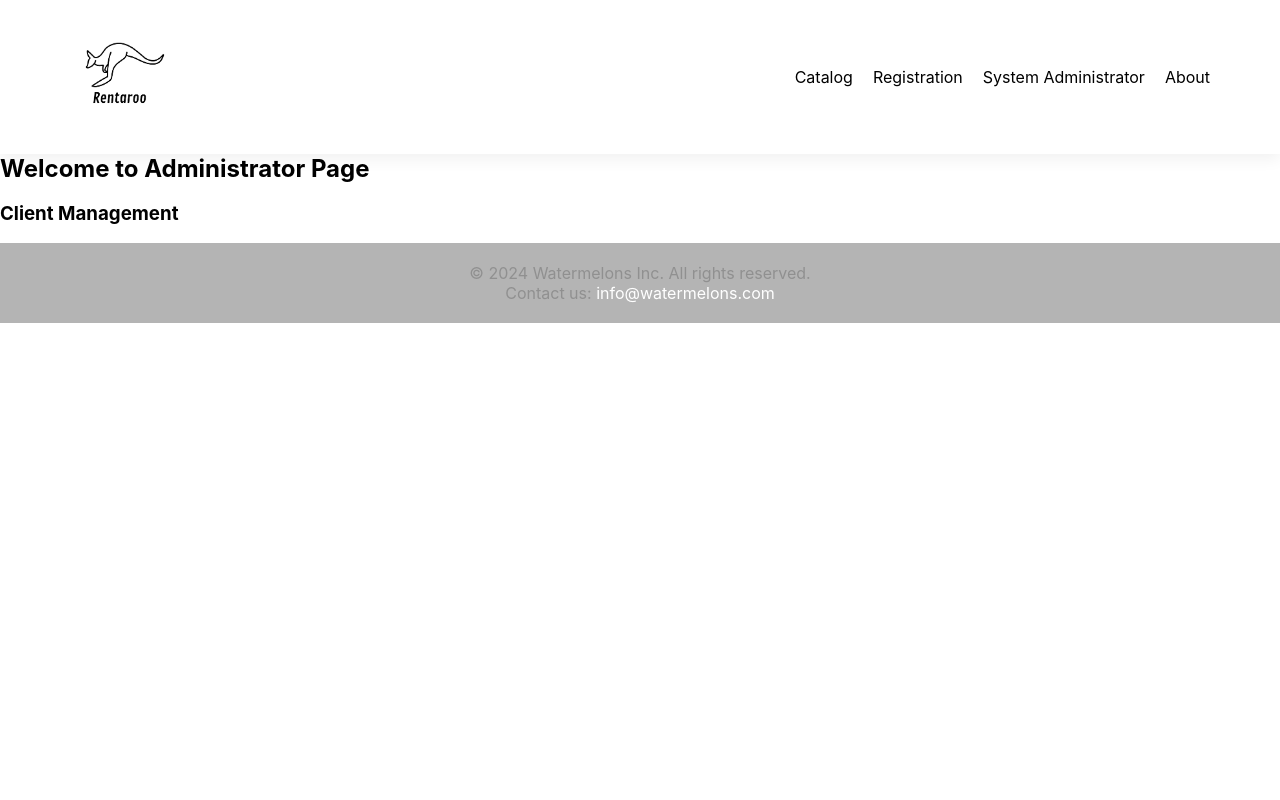
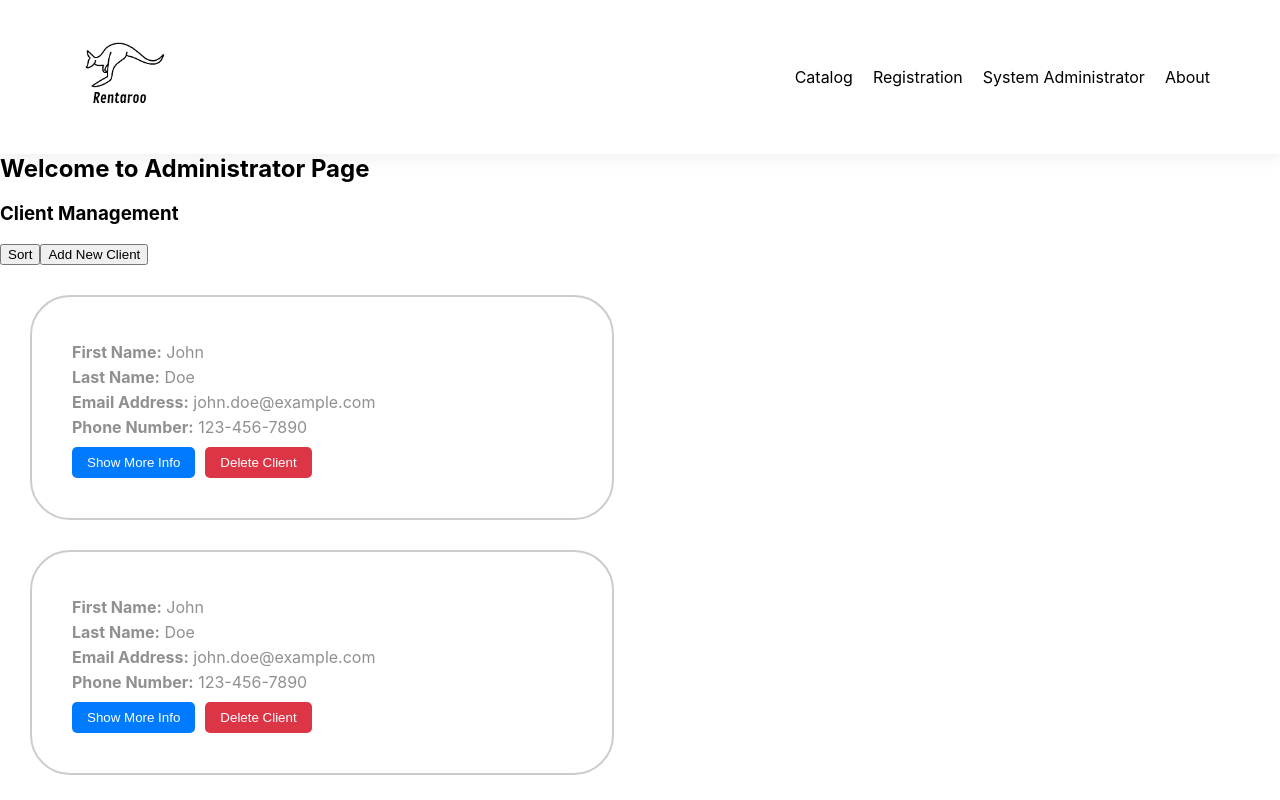
Before and after one commit to samjamhen/Watermelons-soen341projectW2024, a React (Create React App) app in the folder rentaroo/: page /ClientsManagement in a window 1280 px wide. Shown: the top 800 px of the page. Built offline with nearby package versions, Linux system fonts and the light colour scheme.

Commit message:
Client Management Page
-UI for client Management Page
-Client Card displaying Client's informations
-fetch function to extract client data from database

```diff
--- /dev/null
+++ b/rentaroo/src/components/SystemAdministrator/ClientCard.jsx
@@ -0,0 +1,58 @@
+import React from 'react';
+import '../../styles/SystemAdministrator/ClientManagement.css';
+
+
+
+
+/* Fetch client data form data base and and extract
+firstName, lastName, email, and phoneNumber from it*/
+
+/*
+const ClientCard = ({ clientId }) => {
+  const [clientData, setClientData] = useState(null);
+
+  useEffect(() => {
+    // Fetch client data from database using clientId
+    fetch(`your-api-endpoint/clients/${clientId}`)
+      .then(response => response.json())
+      .then(data => setClientData(data))
+      .catch(error => console.error('Error fetching client data:', error));
+  }, [clientId]);
+
+  if (!clientData) {
+    return <div>Loading...</div>;
+  }
+
+  const { firstName, lastName, email, phoneNumber } = clientData;
+*/
+
+
+
+const ClientCard = ({ firstName, lastName, email, phoneNumber }) => {
+
+
+    return (
+        <div className="client-etiquette">
+        <div className="client-info">
+          <p>
+            <strong>First Name:</strong> {firstName}
+          </p>
+          <p>
+            <strong>Last Name:</strong> {lastName}
+          </p>
+          <p>
+            <strong>Email Address:</strong> {email}
+          </p>
+          <p>
+            <strong>Phone Number:</strong> {phoneNumber}
+          </p>
+        </div>
+        <div className="client-actions">
+          <button className="info-button">Show More Info</button>
+          <button className="delete-button">Delete Client</button>
+        </div>
+      </div>
+  );
+};
+
+export default ClientCard;
--- a/rentaroo/src/pages/ClientsManagement.jsx
+++ b/rentaroo/src/pages/ClientsManagement.jsx
@@ -1,6 +1,7 @@
 import React from 'react';
 import Header from '../components/Header';
 import Footer from '../components/Footer';
+import ClientCard from '../components/SystemAdministrator/ClientCard'
 import '../styles/Home.css'
 
 const ClientsManagement = () => {
@@ -10,6 +11,37 @@ const ClientsManagement = () => {
       <main>
         <h2>Welcome to Administrator Page</h2>
         <h3>Client Management</h3>
+
+          <button>Sort</button>
+          <button>Add New Client</button>
+
+        <ClientCard
+        firstName="John"
+        lastName="Doe"
+        email="john.doe@example.com"
+        phoneNumber="123-456-7890"
+        />
+
+        <ClientCard
+        firstName="John"
+        lastName="Doe"
+        email="john.doe@example.com"
+        phoneNumber="123-456-7890"
+        />
+
+        <ClientCard
+        firstName="John"
+        lastName="Doe"
+        email="john.doe@example.com"
+        phoneNumber="123-456-7890"
+        />
+
+
+
+
+
+
+
                 {/* Add more components as needed */}
       </main>
       <Footer />
--- /dev/null
+++ b/rentaroo/src/styles/SystemAdministrator/ClientManagement.css
@@ -0,0 +1,33 @@
+.client-etiquette {
+    border: 2px solid #ccc;
+    border-radius: 40px;
+    padding: 40px;
+    margin: 30px;
+    width: 500px;
+  }
+
+  .client-info {
+    margin-bottom: 10px;
+  }
+
+  .client-info p {
+    margin: 5px 0;
+  }
+
+  .client-actions button {
+    margin-right: 10px;
+    padding: 8px 15px;
+    border: none;
+    border-radius: 5px;
+    cursor: pointer;
+  }
+
+  .info-button {
+    background-color: #007bff;
+    color: white;
+  }
+
+  .delete-button {
+    background-color: #dc3545;
+    color: white;
+  }
```
